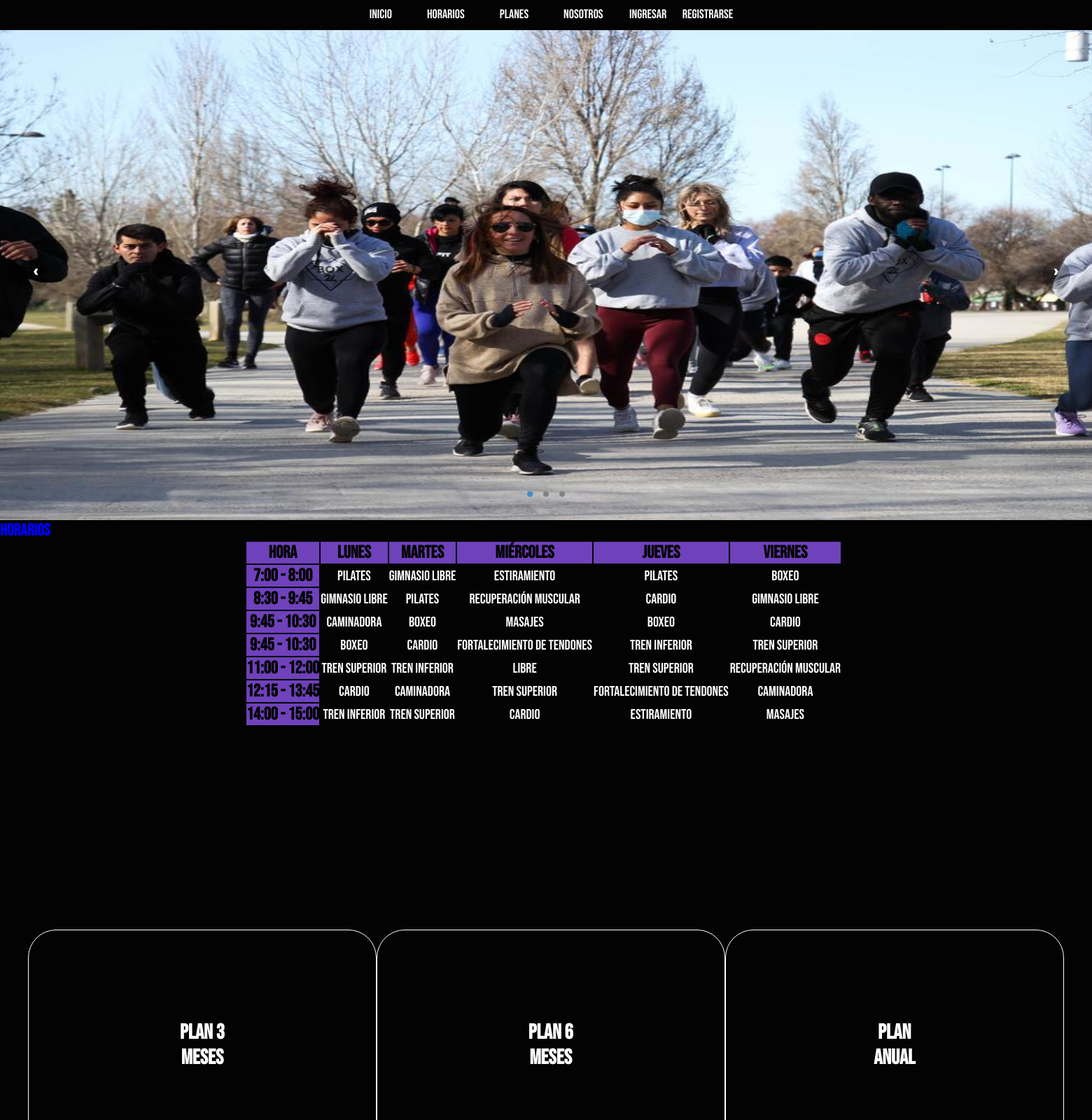
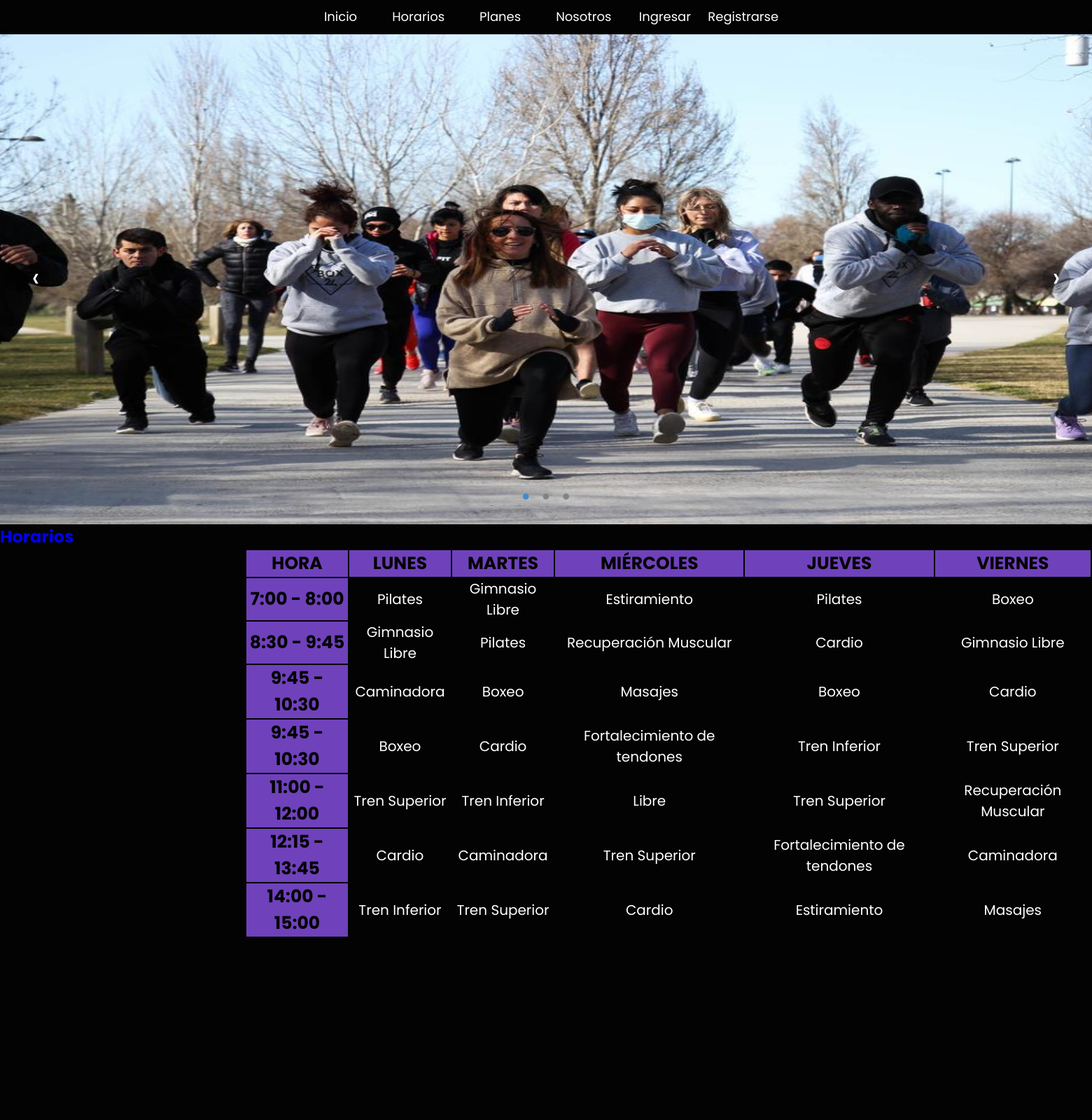
Before and after one commit to Proyecto3Fidat/ProyectoEgreso, a PHP site: page /Public/inicio.html in a window 1560 px wide. Shown: the top 1600 px of the page at 70% size. Run offline with PHP 8.4, Linux system fonts and the light colour scheme.

Commit message:
Update style.css

```diff
--- a/Public/css/style.css
+++ b/Public/css/style.css
@@ -1,5 +1,4 @@
-@import url('https://fonts.googleapis.com/css2?family=Bebas+Neue&display=swap');
-
+@import url('https://fonts.googleapis.com/css2?family=Poppins:ital,wght@0,100;0,200;0,300;0,400;0,500;0,600;0,700;0,800;0,900;1,100;1,200;1,300;1,400;1,500;1,600;1,700;1,800;1,900&display=swap');
 * {
     margin: 0;
     padding: 0;
@@ -10,7 +9,7 @@
 
 body {
     background-color: #030303;
-    font-family: "Bebas Neue", sans-serif;
+    font-family: 'Poppins', sans-serif;
     color: white;
 }
 
```
